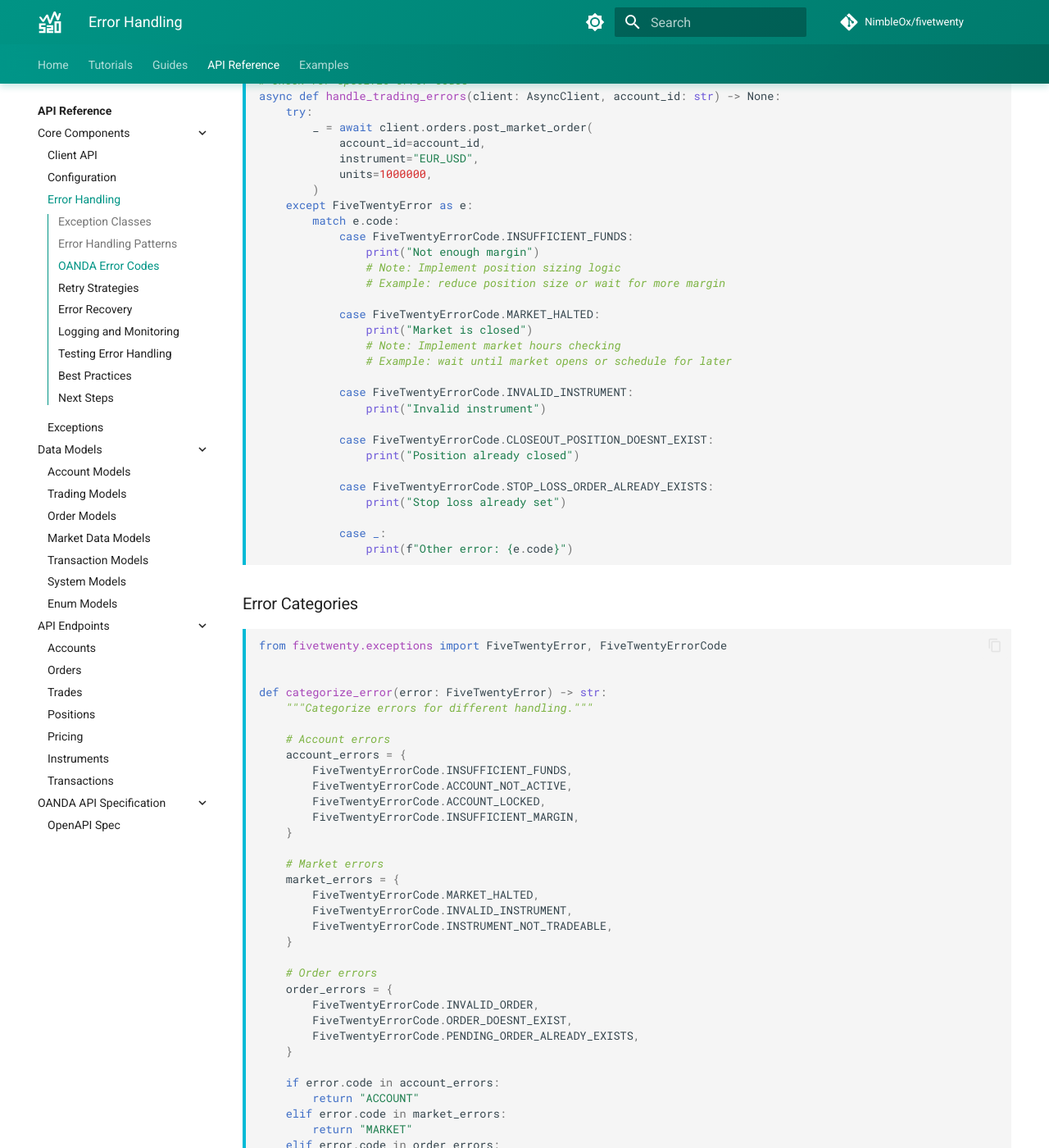
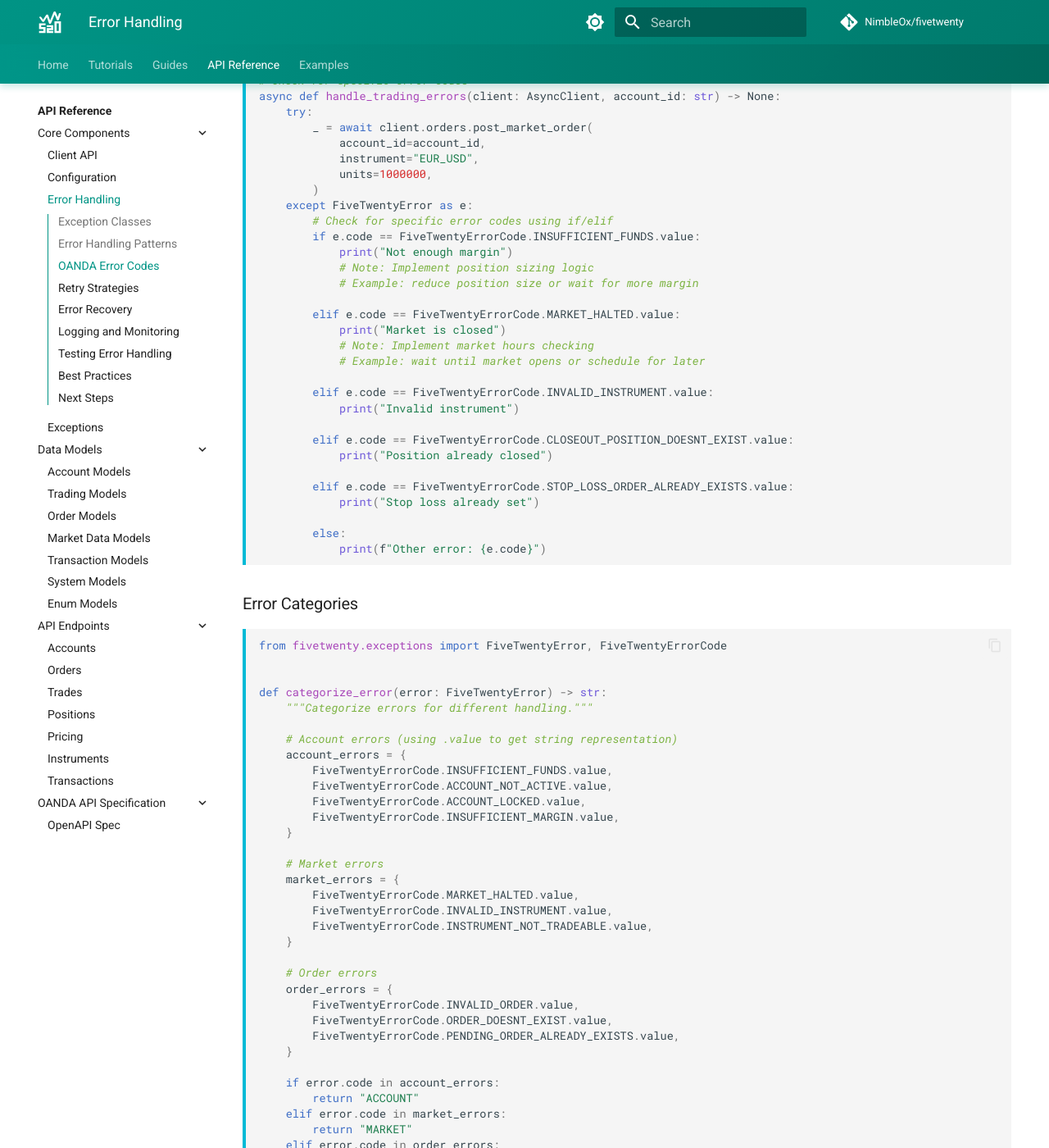
Before and after one commit to NimbleOx/fivetwenty, an MkDocs documentation site: the page built from docs/api-reference/error-handling.md, in a window 1280 px wide and 1400 px high, scrolled down 2775 px. Shown: the whole window at 82% size. Built offline with MkDocs 1.6.1 and Material for MkDocs 9.7.7, drawn with Linux system fonts in a browser that asks for light colours; comment, search, counter and statistics services are not loaded; some of the changed text lies outside the part shown.

Commit message:
Fix error-handling.md enum comparisons
- Fix error code comparisons to use .value suffix
- Change match statements to if/elif for string comparison
- Fix all FiveTwentyErrorCode enum usage in sets and comparisons

````diff
--- a/docs/api-reference/error-handling.md
+++ b/docs/api-reference/error-handling.md
@@ -142,28 +142,28 @@
             units=1000000,
         )
     except FiveTwentyError as e:
-        match e.code:
-            case FiveTwentyErrorCode.INSUFFICIENT_FUNDS:
-                print("Not enough margin")
-                # Note: Implement position sizing logic
-                # Example: reduce position size or wait for more margin
+        # Check for specific error codes using if/elif
+        if e.code == FiveTwentyErrorCode.INSUFFICIENT_FUNDS.value:
+            print("Not enough margin")
+            # Note: Implement position sizing logic
+            # Example: reduce position size or wait for more margin
 
-            case FiveTwentyErrorCode.MARKET_HALTED:
-                print("Market is closed")
-                # Note: Implement market hours checking
-                # Example: wait until market opens or schedule for later
+        elif e.code == FiveTwentyErrorCode.MARKET_HALTED.value:
+            print("Market is closed")
+            # Note: Implement market hours checking
+            # Example: wait until market opens or schedule for later
 
-            case FiveTwentyErrorCode.INVALID_INSTRUMENT:
-                print("Invalid instrument")
+        elif e.code == FiveTwentyErrorCode.INVALID_INSTRUMENT.value:
+            print("Invalid instrument")
 
-            case FiveTwentyErrorCode.CLOSEOUT_POSITION_DOESNT_EXIST:
-                print("Position already closed")
+        elif e.code == FiveTwentyErrorCode.CLOSEOUT_POSITION_DOESNT_EXIST.value:
+            print("Position already closed")
 
-            case FiveTwentyErrorCode.STOP_LOSS_ORDER_ALREADY_EXISTS:
-                print("Stop loss already set")
+        elif e.code == FiveTwentyErrorCode.STOP_LOSS_ORDER_ALREADY_EXISTS.value:
+            print("Stop loss already set")
 
-            case _:
-                print(f"Other error: {e.code}")
+        else:
+            print(f"Other error: {e.code}")
 ```
 
 ### Error Categories
@@ -175,26 +175,26 @@
 def categorize_error(error: FiveTwentyError) -> str:
     """Categorize errors for different handling."""
 
-    # Account errors
+    # Account errors (using .value to get string representation)
     account_errors = {
-        FiveTwentyErrorCode.INSUFFICIENT_FUNDS,
-        FiveTwentyErrorCode.ACCOUNT_NOT_ACTIVE,
-        FiveTwentyErrorCode.ACCOUNT_LOCKED,
-        FiveTwentyErrorCode.INSUFFICIENT_MARGIN,
+        FiveTwentyErrorCode.INSUFFICIENT_FUNDS.value,
+        FiveTwentyErrorCode.ACCOUNT_NOT_ACTIVE.value,
+        FiveTwentyErrorCode.ACCOUNT_LOCKED.value,
+        FiveTwentyErrorCode.INSUFFICIENT_MARGIN.value,
     }
 
     # Market errors
     market_errors = {
-        FiveTwentyErrorCode.MARKET_HALTED,
-        FiveTwentyErrorCode.INVALID_INSTRUMENT,
-        FiveTwentyErrorCode.INSTRUMENT_NOT_TRADEABLE,
+        FiveTwentyErrorCode.MARKET_HALTED.value,
+        FiveTwentyErrorCode.INVALID_INSTRUMENT.value,
+        FiveTwentyErrorCode.INSTRUMENT_NOT_TRADEABLE.value,
     }
 
     # Order errors
     order_errors = {
-        FiveTwentyErrorCode.INVALID_ORDER,
-        FiveTwentyErrorCode.ORDER_DOESNT_EXIST,
-        FiveTwentyErrorCode.PENDING_ORDER_ALREADY_EXISTS,
+        FiveTwentyErrorCode.INVALID_ORDER.value,
+        FiveTwentyErrorCode.ORDER_DOESNT_EXIST.value,
+        FiveTwentyErrorCode.PENDING_ORDER_ALREADY_EXISTS.value,
     }
 
     if error.code in account_errors:
@@ -459,7 +459,7 @@
                 print(f"Order failed: {e.message}")
 
                 # Try to recover based on error
-                if e.code == FiveTwentyErrorCode.INSUFFICIENT_FUNDS:
+                if e.code == FiveTwentyErrorCode.INSUFFICIENT_FUNDS.value:
                     # Reduce position size and retry
                     order["units"] = order["units"] // 2
                     self.pending_orders.append(order)
@@ -521,9 +521,9 @@
         """Determine error severity using error properties."""
 
         critical_errors = {
-            FiveTwentyErrorCode.ACCOUNT_NOT_ACTIVE,
-            FiveTwentyErrorCode.ACCOUNT_LOCKED,
-            FiveTwentyErrorCode.INSUFFICIENT_FUNDS,
+            FiveTwentyErrorCode.ACCOUNT_NOT_ACTIVE.value,
+            FiveTwentyErrorCode.ACCOUNT_LOCKED.value,
+            FiveTwentyErrorCode.INSUFFICIENT_FUNDS.value,
         }
 
         if error.code in critical_errors:
@@ -621,7 +621,7 @@
     mock_client = AsyncMock()
     mock_client.orders.post_market_order.side_effect = FiveTwentyError(
         status=400,
-        code=FiveTwentyErrorCode.INSUFFICIENT_FUNDS,
+        code=FiveTwentyErrorCode.INSUFFICIENT_FUNDS.value,
         message="Not enough margin",
     )
 
@@ -629,7 +629,7 @@
     with pytest.raises(FiveTwentyError) as exc_info:
         await place_order(mock_client, "account", "EUR_USD", 1000000)
 
-    if exc_info.value.code != FiveTwentyErrorCode.INSUFFICIENT_FUNDS:
+    if exc_info.value.code != FiveTwentyErrorCode.INSUFFICIENT_FUNDS.value:
         raise ValueError(f"Expected error code INSUFFICIENT_FUNDS, got '{exc_info.value.code}'")
 
 @pytest.mark.asyncio
````
